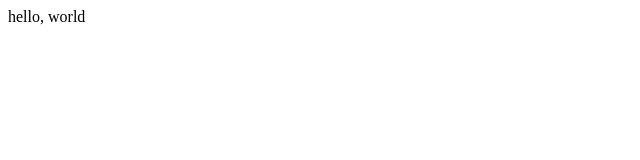
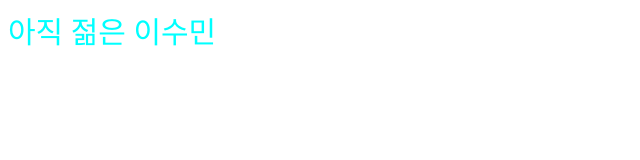
Before and after one commit to suuuum36/snulion-html-css-seminar, a plain HTML site: page index.html in a window 1280 px wide. Shown: the whole page, without its empty margins (0-640 px from the left). Drawn offline with Linux system fonts and the light colour scheme.

Commit message:
still young sumin

```diff
--- a/index.css
+++ b/index.css
@@ -0,0 +1,4 @@
+* {
+    font-size: 30px;
+    color: aqua;
+}
--- a/index.html
+++ b/index.html
@@ -1 +1,3 @@
-hello, world
+<link rel="stylesheet"  href="index.css" />
+
+<div>아직 젊은 이수민</div>
```
